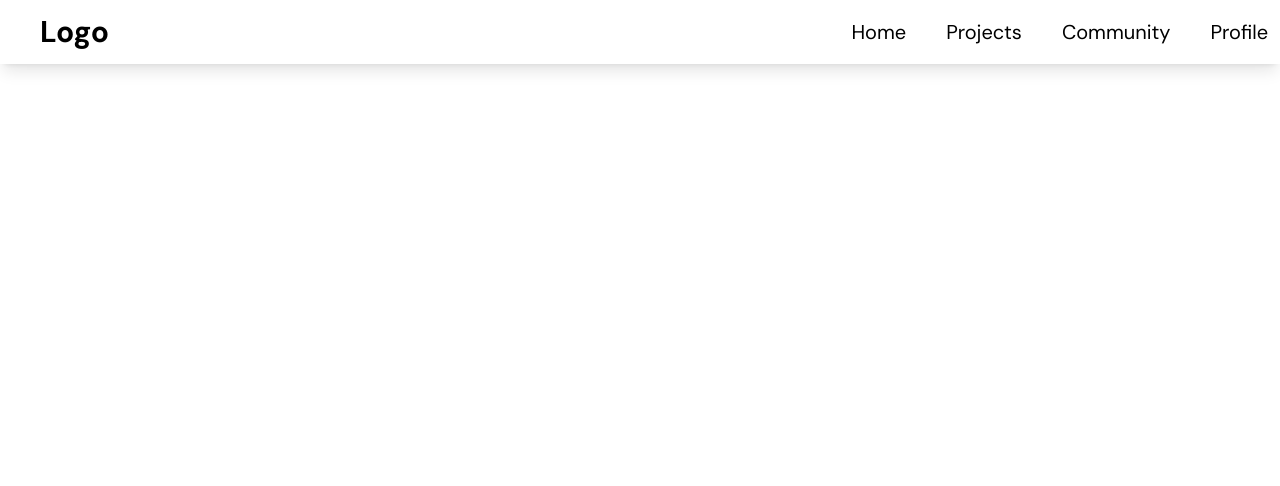
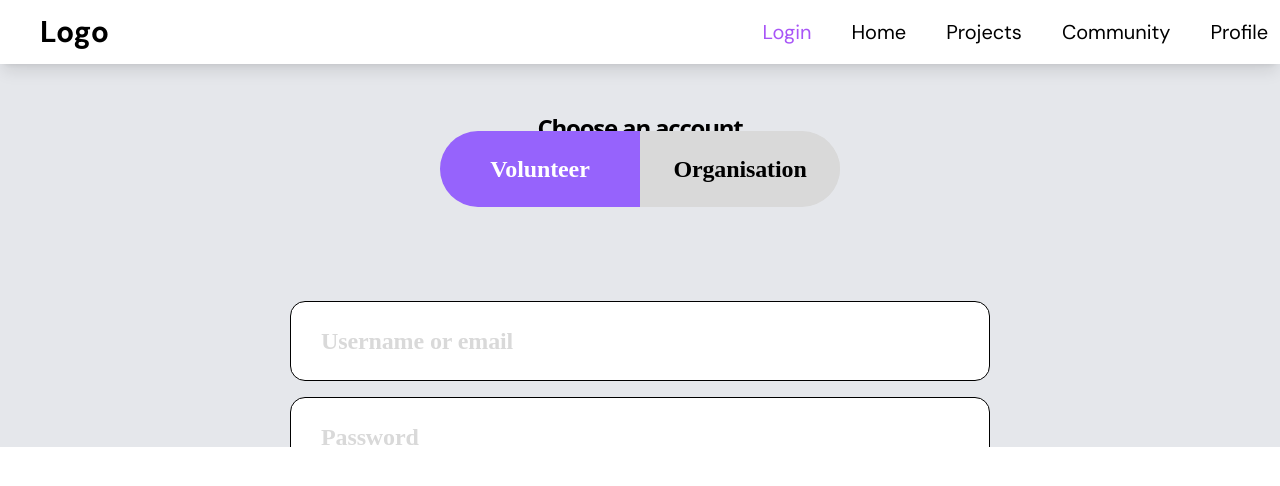
Before and after one commit to smu-hack-dsc/Team-01-Project, a React (Create React App) app in the folder frontend/: page /login in a window 1280 px wide. Shown: the top 486 px of the page. Built offline with nearby package versions, Linux system fonts and the light colour scheme.

Commit message:
connect front login w back + login1 tailwind change

```diff
--- a/frontend/src/components/LoginSignup/Login1.jsx
+++ b/frontend/src/components/LoginSignup/Login1.jsx
@@ -3,72 +3,25 @@ import { css } from '@emotion/css';
 import ToggleSwitch from './ToggleSwitch';
 import LoginInput from "components/LoginSignup/LoginInput";
 
-const Login1 = () => (
-  <div
-    className={css`
-      width: 100%;
-      background: #FFF;
-      max-width: 1514px;
-      position: relative; /* Add relative positioning for the nested div */
-      margin: 0;
-      padding: 0;
-      height: 100vh; /* Set the height of the body to the viewport height */
-      overflow: hidden; /* Hide both horizontal and vertical scrollbars */
-    `}
-  >
-    <div
-      className={css`
-        width: 1587.099px;
-        height: 544.196px;
-        transform: rotate(-3.819deg);
-        flex-shrink: 0;
-        background: #EDEDED;
-        position: absolute;
-        top: -229px;
-        left: -63px;
-        z-index: 1;
-      `}
-    />
-    <div
-      className={css`
-        display: flex;
-        position: relative;
-        top: 120px;
-        flex-direction: column;
-        justify-content: center;
-        align-items: center;
-        flex-shrink: 0;
-        z-index: 2;
-        `}
-    >
-      <div
-        className={css`
-          color: #000;
-          text-align: center;
-          font-family: Uncut Sans;
-          font-size: 40px;
-          font-style: normal;
-          font-weight: 700;
-          line-height: 16px; /* 40.001% */
-          letter-spacing: -0.12px;
-          margin-bottom: 50px;
-        `}
-      >
-        Choose an account
+const Login1 = () => {
+  console.log("login1");
+  return (
+    <div>
+      <div class="w-full bg-gray-200 max-w-1514 relative m-0 p-0 h-100vh overflow-hidden"  >
+        <div class="w-full h-25vh rotate-25 flex-shrink-0 bg-color-gray-200 absolute z-1 top-[-299px] left-[-63px]" />
+          <div class="flex relative top-[120px] flex-col justify-center items-center flex-shrink-0 z-2">
+            <div class="text-black text-center font-sans text-2xl font-bold leading-[16px] tracking-tighter">
+              Choose an account
+            </div>
+            <div class="mb-[100px]">
+              <ToggleSwitch />
+            </div>
+            <LoginInput />
+          </div>
+        {/* </div> */}
       </div>
-
-      <div
-        className={css`
-          margin-bottom: 100px;
-        `}
-      >
-        <ToggleSwitch />
-      </div>
-
-      <LoginInput />
     </div>
-
-  </div>
-);
+  )
+};
 
 export default Login1;
--- a/frontend/src/components/LoginSignup/LoginInput.jsx
+++ b/frontend/src/components/LoginSignup/LoginInput.jsx
@@ -1,5 +1,5 @@
 import React, { useState } from 'react';
-import { Button } from 'components/shared/Button';
+// import { Button } from 'components/shared/Button';
 /** @jsxImportSource @emotion/react */
 import { css } from '@emotion/react';
 
@@ -112,9 +112,9 @@ const LoginInput = () => {
             Create account
           </div>
 
-          <Button variant='purple' size='small'>
+          <button variant='purple' size='small'>
             Login
-          </Button>
+          </button>
         </div>
       </form>
     </div>
--- a/frontend/src/components/NavBar.jsx
+++ b/frontend/src/components/NavBar.jsx
@@ -5,6 +5,7 @@ import Home from 'pages/Home';
 import Projects from 'pages/Projects';
 import Community from 'pages/Community';
 import Profile from 'pages/Profile';
+import Login1 from 'components/LoginSignup/Login1';
 import { IonIcon } from '@ionic/react';
 import { menuOutline } from 'ionicons/icons';
 
@@ -47,6 +48,14 @@ const Navbar = () => {
             </div>
             <div className="hidden md:block ml-auto">
               <div className="flex space-x-4">
+                <NavLink
+                  exact
+                  to="/login"
+                  className="text-black hover:bg-gray-200 px-3 py-2 rounded-md text-sm font-medium text-xl text-purple-500"
+                  activeClassName="bg-gray-200"
+                >
+                  Login
+                </NavLink>
                 <NavLink
                   exact
                   to="/"
@@ -110,6 +119,15 @@ const Navbar = () => {
               <NavLink
                 onClick={toggleMenu}
                 exact
+                to="/login"
+                className="block text-black hover:bg-gray-200 px-3 py-2 rounded-md text-base font-medium text-purple-500"
+                activeClassName="bg-gray-200"
+              >
+                Login
+              </NavLink>
+              <NavLink
+                onClick={toggleMenu}
+                exact
                 to="/"
                 className="block text-black hover:bg-gray-200 px-3 py-2 rounded-md text-base font-medium"
                 activeClassName="bg-gray-200"
@@ -146,6 +164,7 @@ const Navbar = () => {
       </nav>
 
       <Routes>
+        <Route path="/login" Component={Login1} />
         <Route path="/" Component={Home} />
         <Route path="/projects" Component={Projects} />
         <Route path="/community" Component={Community} />
--- a/frontend/src/index.js
+++ b/frontend/src/index.js
@@ -9,7 +9,11 @@ import { BrowserRouter as Router } from 'react-router-dom'; // Import BrowserRou
 const root = ReactDOM.createRoot(document.getElementById('root'));
 root.render(
   <React.StrictMode>
+    {/* <AuthProvider
+
+    > */}
     <App />
+    {/* <AuthProvider/> */}
   </React.StrictMode>
 );
 
```
Also changed, not shown: 2 other files (tests, documents, lock files or other folders).
